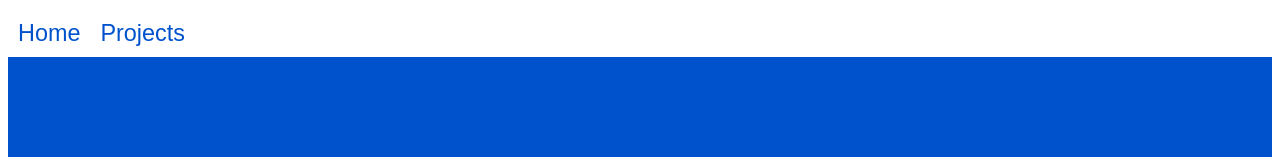
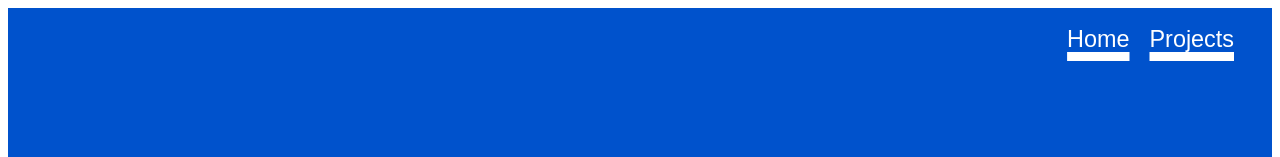
Before and after one commit to drinobre/portfolio, a Next.js app in the folder portifolio/: page / in a window 1280 px wide. Shown: the top 157 px of the page. Built offline with nearby package versions, Linux system fonts and the light colour scheme.

Commit message:
navbar display and colour

```diff
--- a/portifolio/components/Navbar/index.js
+++ b/portifolio/components/Navbar/index.js
@@ -6,7 +6,7 @@ export function Navbar() {
       <div className="navbar-right">
         {" "}
         <Link href="/">
-          <a>Home</a>
+          <a id="navbar-name">Home</a>
         </Link>
       </div>
       {/* <div className="navbar-right">
@@ -18,7 +18,7 @@ export function Navbar() {
       <div className="navbar-right">
         {" "}
         <Link href="/projects">
-          <a>Projects</a>
+          <a id="navbar-name">Projects</a>
         </Link>
       </div>
       {/* <div className="navbar-right">
--- a/portifolio/styles/globals.css
+++ b/portifolio/styles/globals.css
@@ -23,22 +23,30 @@ a {
 
 /* CSS Created */
 
+a {
+  color: rgb(0, 82, 204);
+  font-size: 1.3rem;
+}
+
+#navbar-name {
+  color: white;
+  font-size: 1.3rem;
+  text-decoration: 0.5rem underline white;
+}
+
 /* Navbar */
 .container-navbar {
   display: flex;
   flex-direction: row;
-  /* background-color: #f2f2f2; */
-  flex-direction: flex-end;
-  padding: 10px;
-  color: white;
-  /* background: rgb(0, 82, 204); */
+  justify-content: end;
+  padding: 1rem;
+  color: white !important;
+  background: rgb(0, 82, 204);
 }
 
 .navbar-right {
-  flex-direction: flex-end;
-  /* background-color: #f2f2f2; */
   align-items: center;
-  font-size: 25px;
+  font-size: 1rem;
   padding: 0 20px 0 0;
   color: white;
 }
@@ -373,11 +381,6 @@ p {
   padding: 2rem 4rem 1rem 4rem;
 }
 
-a {
-  color: rgb(0, 82, 204);
-  font-size: 1.3rem;
-}
-
 /* .read-more {
   background-color: rgb(0, 82, 204);
   color: white;
```
